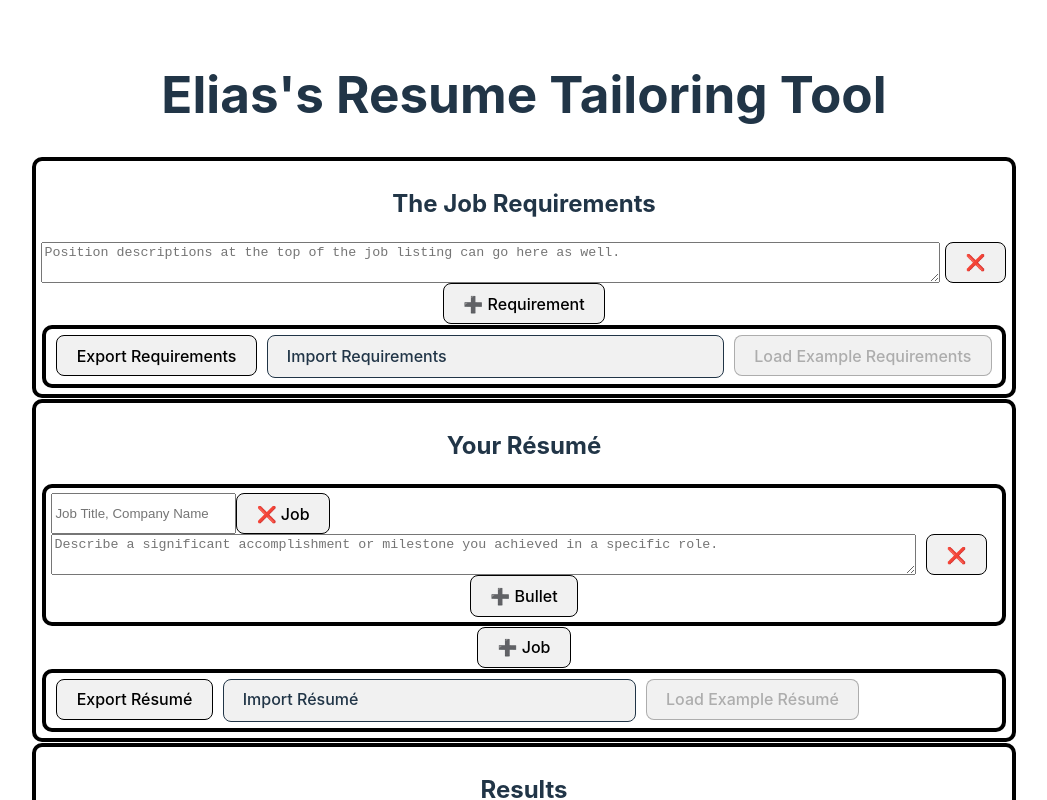
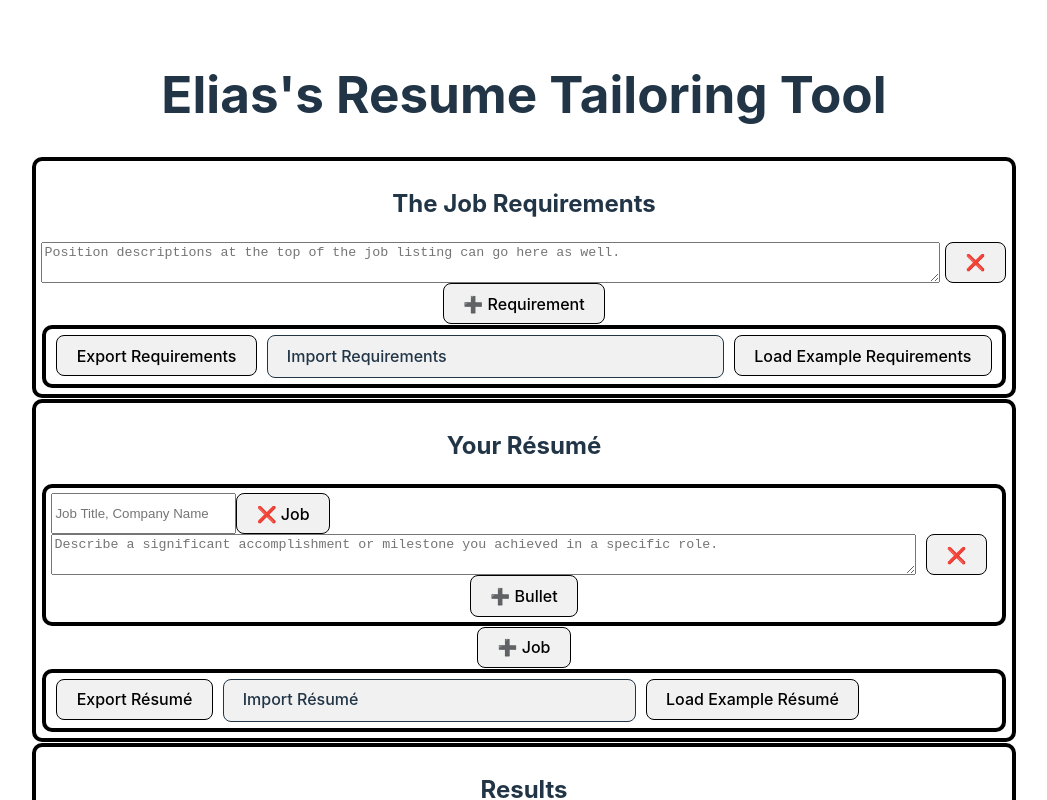
Before and after one commit to HandcartCactus/resume-tailoring-tool, a Vue app in the folder frontend/: page / in a window 1280 px wide. Shown: the top 800 px of the page, without its empty margins (116-1163 px from the left). Built offline with nearby package versions, Linux system fonts and the light colour scheme.

Commit message:
Add examples for resume and requirements

```diff
--- a/frontend/src/components/JobBulletContainer.vue
+++ b/frontend/src/components/JobBulletContainer.vue
@@ -33,6 +33,7 @@
         :elemName="elemName"
         :data="jobs"
         :importFunc="store.importData"
+        :exampleObj="exampleResume"
       />
     </div>
   </div>
@@ -44,6 +45,7 @@ import { defineComponent } from 'vue';
 import { useJobBullet } from '../store/jobBullet.ts';
 import { randomJobBulletPrompt } from '../constants.ts'
 import ImportExportContainer from './ImportExportContainer.vue';
+import exampleResume from '../../sample_data/resume_sample_swdev.json';
 
 export default defineComponent({
   name: 'JobBulletContainer',
@@ -57,6 +59,7 @@ export default defineComponent({
       randomJobBulletPrompt: randomJobBulletPrompt,
       elemName: elemName,
       store: store,
+      exampleResume: exampleResume,
       // createJob: store.createJob,
       // deleteJob: store.deleteJob,
       // createBullet: store.createBullet,
--- a/frontend/src/components/RequirementsContainer.vue
+++ b/frontend/src/components/RequirementsContainer.vue
@@ -19,6 +19,7 @@
         :elemName="elemName"
         :data="requirements"
         :importFunc="store.importData"
+        :exampleObj="exampleRequirement"
       />
     </div>
   </div>
@@ -30,7 +31,7 @@ import { defineComponent } from 'vue';
 import { useRequirements } from '../store/requirements.ts';
 import { randomRequirementPrompt } from '../constants.ts';
 import ImportExportContainer from './ImportExportContainer.vue';
-
+import exampleRequirement from '../../sample_data/Requirements_1709621840868_cloud_job_listing.json'
 
 export default defineComponent({
   name: 'RequirementsContainer',
@@ -46,6 +47,7 @@ export default defineComponent({
       elemName,
       store,
       randomRequirementPrompt,
+      exampleRequirement,
     };
   },
 });
```
